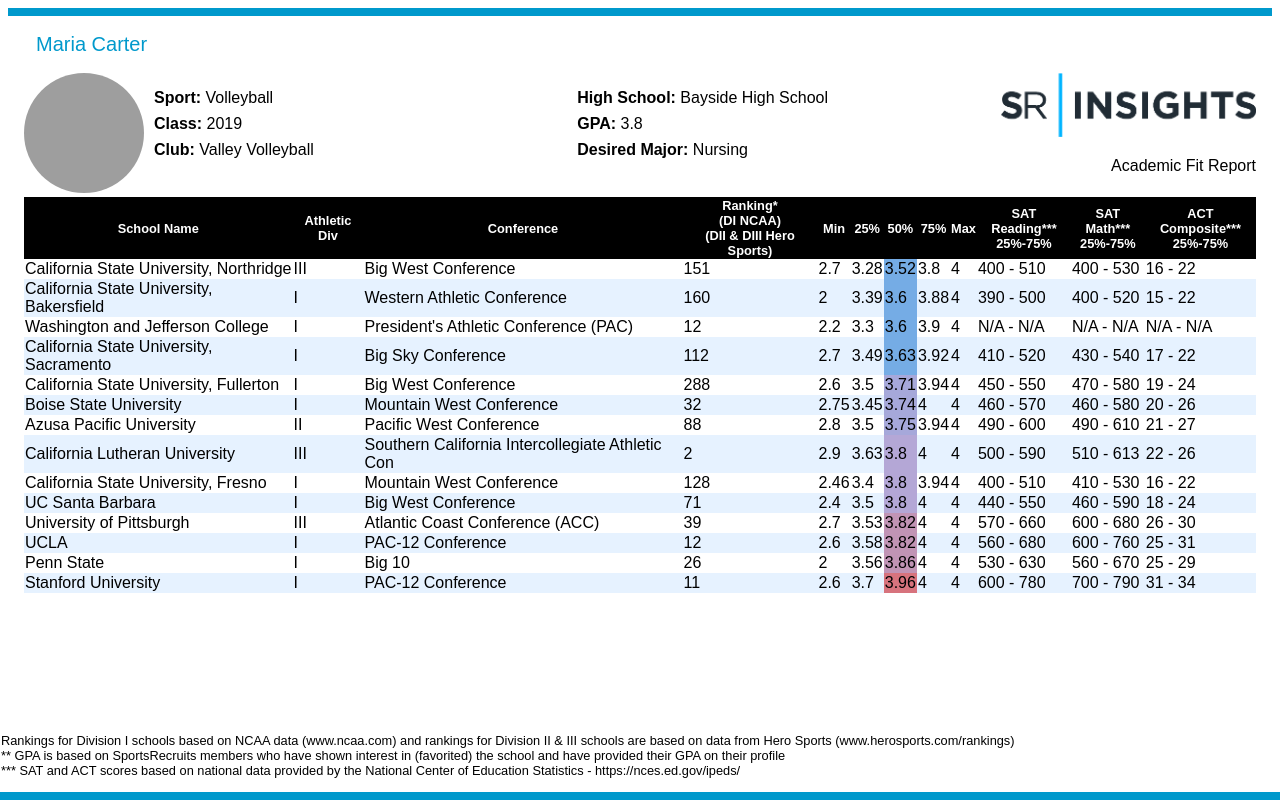
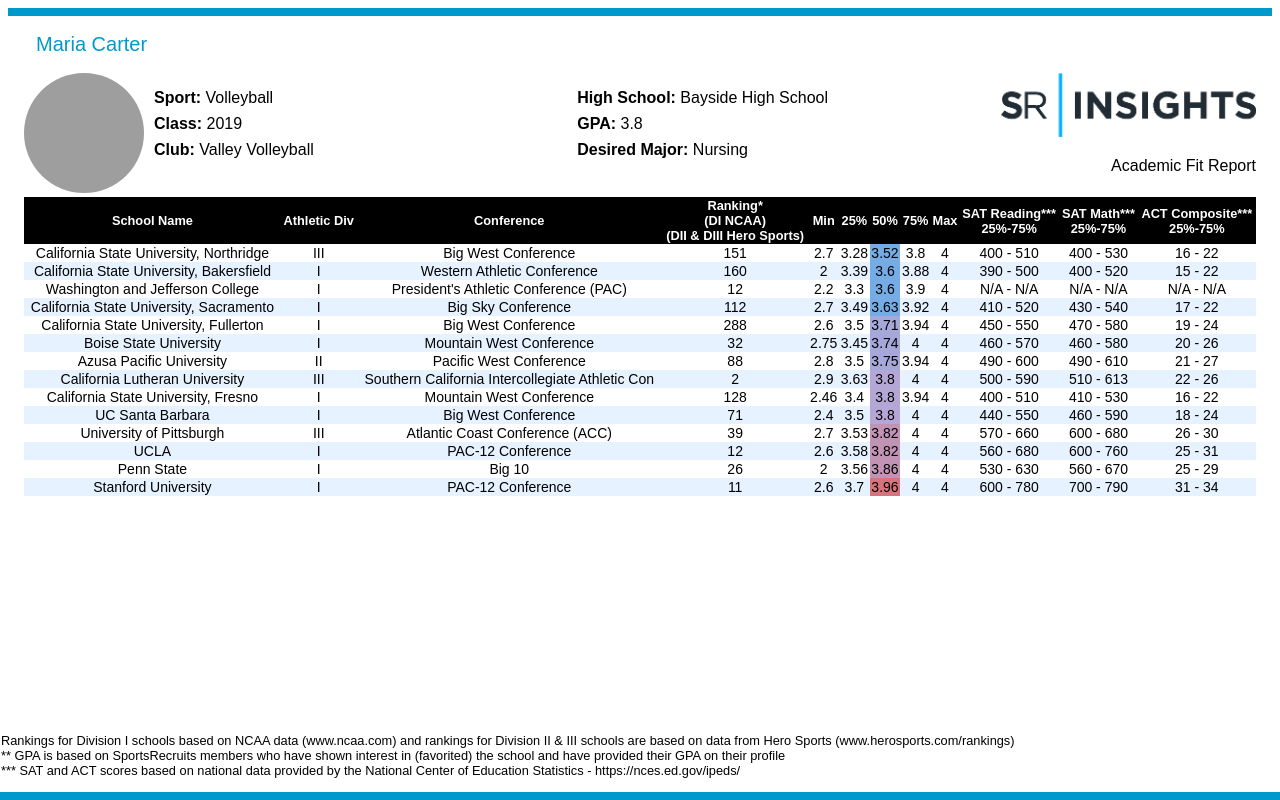
Before and after one commit to bryanw-x/vue-challenge, a Vue app: page / in a window 1280 px wide. Built offline with nearby package versions, Linux system fonts and the light colour scheme; grey boxes are pictures that could not be loaded.

Commit message:
Updated CSS for report data

```diff
--- a/src/components/ReportData.vue
+++ b/src/components/ReportData.vue
@@ -53,4 +53,9 @@
 .light-blue-row {
   background-color: #e6f2ff;
 }
+td {
+  font-size: 14px;
+  font-family: Arial, sans-serif;
+  text-align: center;
+}
 </style>
```
